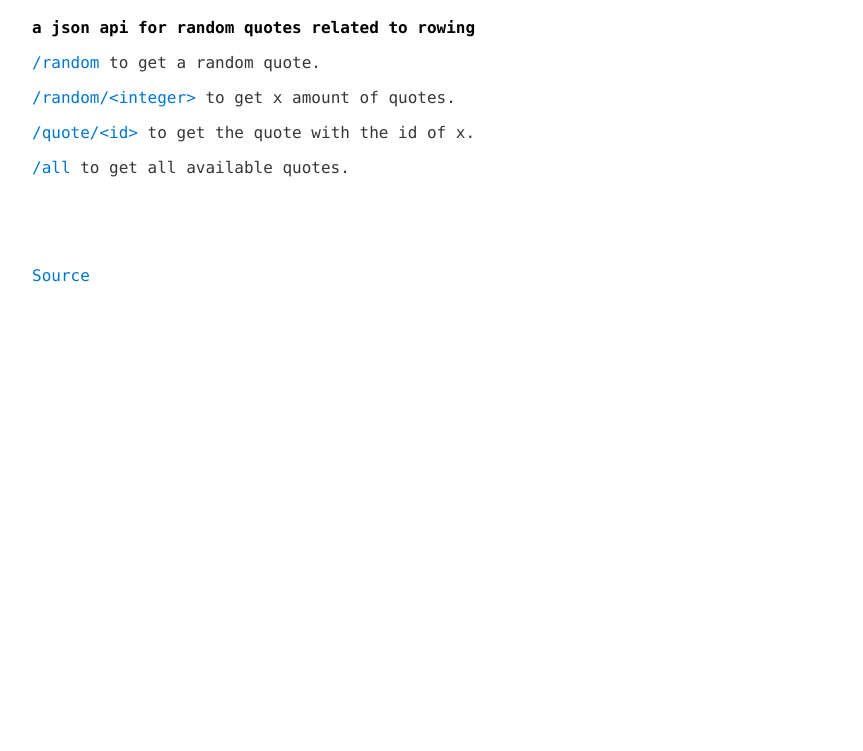
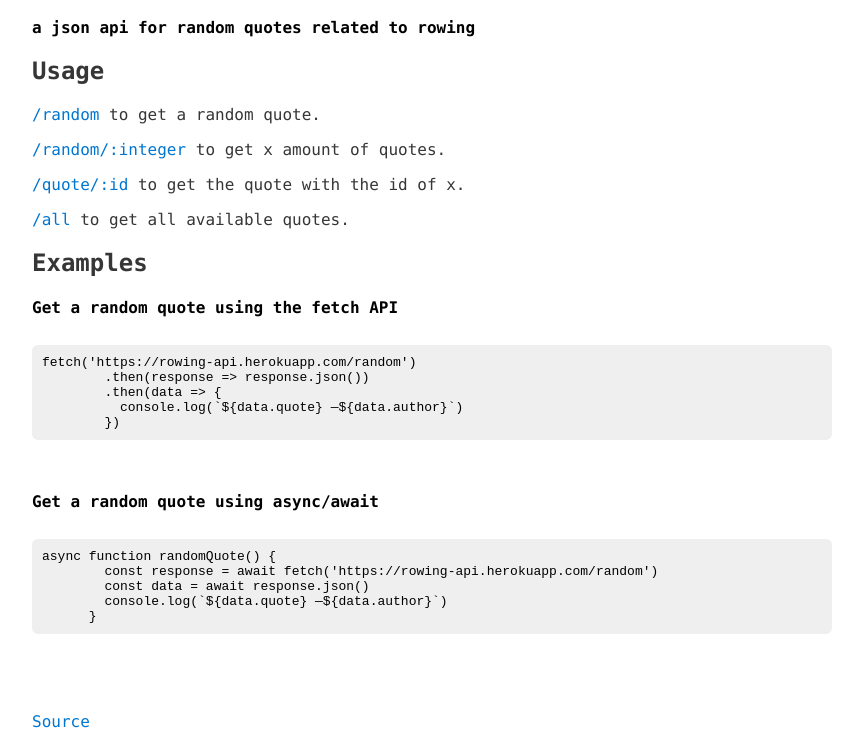
Before and after one commit to vincentdoerig/rowing-quotes-api, a website: page views/index.html in a window 1280 px wide. Shown: the part 64-815 px from the top of the page, without its empty margins (208-1071 px from the left). Drawn offline with Linux system fonts and the light colour scheme.

Commit message:
Fix formatting issue and add code examples

```diff
--- a/views/index.html
+++ b/views/index.html
@@ -2,9 +2,9 @@
 <html lang="en">
 
 <head>
-  <meta charset="UTF-8">
-  <meta name="viewport" content="width=device-width, initial-scale=1.0">
-  <meta http-equiv="X-UA-Compatible" content="ie=edge">
+  <meta charset="UTF-8" />
+  <meta name="viewport" content="width=device-width, initial-scale=1.0" />
+  <meta http-equiv="X-UA-Compatible" content="ie=edge" />
   <title>Rowing api</title>
   <style>
     body {
@@ -24,6 +24,7 @@
       color: #000;
     }
 
+    h3,
     h4 {
       margin-bottom: 12px;
       color: #000;
@@ -37,17 +38,47 @@
     a:hover {
       text-decoration: underline;
     }
+
+    code {
+      background: #efefef;
+      color: #000;
+      padding: 5px;
+      border-radius: 6px;
+      padding: 10px;
+      display: block;
+      overflow-x: auto;
+    }
   </style>
 </head>
 
 <body>
   <h1>Rowing API</h1>
   <h4>a json api for random quotes related to rowing</h4>
+
+  <h2>Usage</h2>
   <p><a href="/random/">/random</a> to get a random quote.</p>
-  <p><a href="/random/4/">/random/&lt;integer&gt;</a> to get x amount of quotes.</p>
-  <p><a href="/quote/25">/quote/&lt;id&gt;</a> to get the quote with the id of x.</p>
+  <p><a href="/random/4/">/random/:integer</a> to get x amount of quotes.</p>
+  <p><a href="/quote/25">/quote/:id</a> to get the quote with the id of x.</p>
   <p><a href="/all/">/all</a> to get all available quotes.</p>
-  <br><br><br>
+
+  <h2>Examples</h2>
+  <h4>Get a random quote using the fetch API</h4>
+  <pre>
+    <code>fetch('https://rowing-api.herokuapp.com/random')
+        .then(response => response.json())
+        .then(data => {
+          console.log(`${data.quote} —${data.author}`)
+        })</code>
+  </pre>
+  <h4>Get a random quote using async/await</h4>
+  <pre>
+    <code>async function randomQuote() {
+        const response = await fetch('https://rowing-api.herokuapp.com/random')
+        const data = await response.json()
+        console.log(`${data.quote} —${data.author}`)
+      }</code>
+  </pre>
+  <br />
   <p><a href="https://github.com/vincentdoerig/rowing-api">Source</a></p>
 </body>
 
```
Also changed, not shown: README.md.
